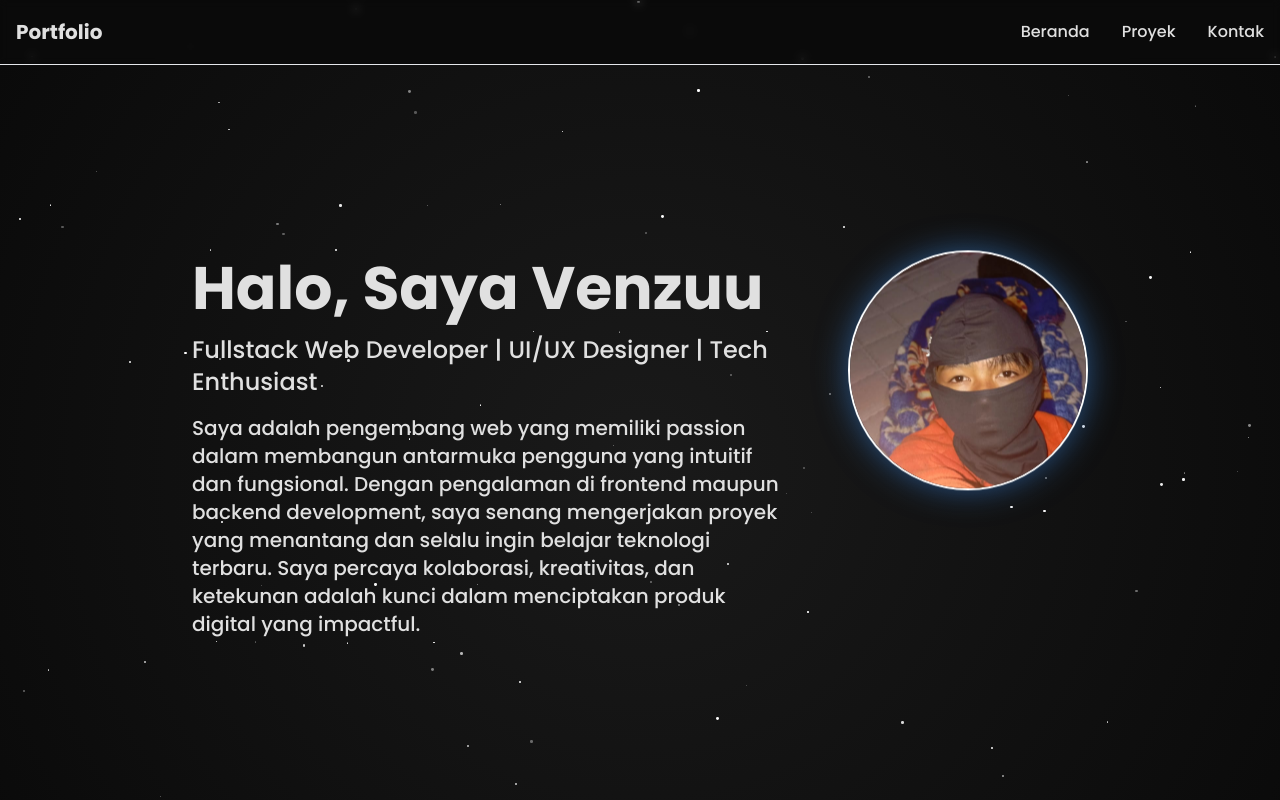
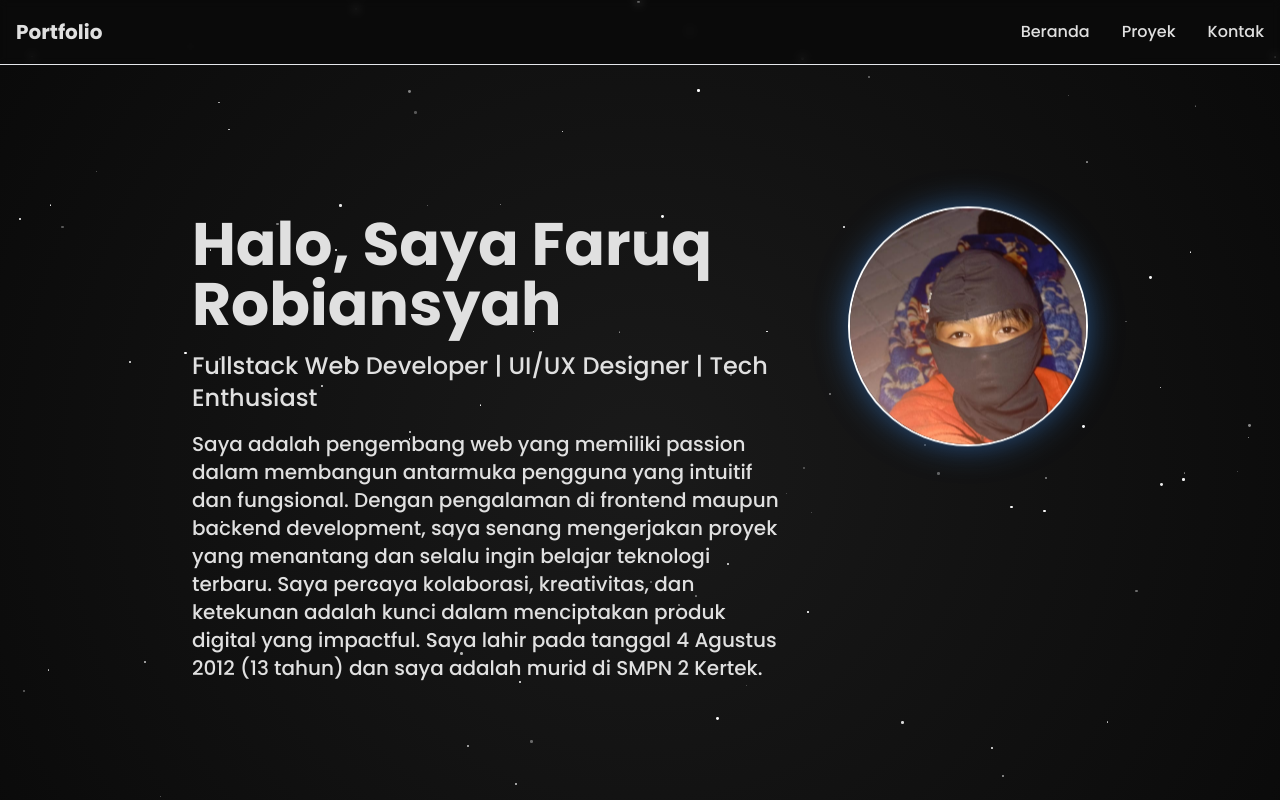
Before and after one commit to venzuuww/Portofolio-simple, a plain HTML site: page index.html in a window 1280 px wide. Shown: the top 800 px of the page. Drawn offline with nearby package versions, Linux system fonts and the light colour scheme.

Commit message:
Little update

```diff
--- a/index.html
+++ b/index.html
@@ -3,7 +3,7 @@
 <head>
     <meta charset="UTF-8" />
     <meta name="viewport" content="width=device-width, initial-scale=1.0" />
-    <title>Beranda - Venzuu</title>
+    <title>Beranda - Faruq R.</title>
     <link rel="stylesheet" href="static/css/style.css" />
     <link href="https://fonts.googleapis.com/css2?family=Poppins:wght@300;500;700&display=swap" rel="stylesheet" />
     <script src="https://cdn.tailwindcss.com"></script>
@@ -34,9 +34,9 @@
         <div class="container mx-auto px-4 py-20">
             <div class="max-w-4xl mx-auto flex flex-col md:flex-row items-center md:items-start md:justify-between gap-16 md:gap-16 text-center md:text-left">
                 <div class="flex-1 md:flex md:flex-col md:items-start md:justify-center scroll-animate scroll-left">
-                    <h1 class="text-4xl md:text-6xl font-bold mb-4 text-space-text">Halo, Saya Venzuu</h1>
+                    <h1 class="text-4xl md:text-6xl font-bold mb-4 text-space-text">Halo, Saya Faruq Robiansyah</h1>
                     <p class="text-xl md:text-2xl text-space-accent mb-4">Fullstack Web Developer | UI/UX Designer | Tech Enthusiast</p>
-                    <p class="text-lg md:text-xl text-space-text/80 mb-8">Saya adalah pengembang web yang memiliki passion dalam membangun antarmuka pengguna yang intuitif dan fungsional. Dengan pengalaman di frontend maupun backend development, saya senang mengerjakan proyek yang menantang dan selalu ingin belajar teknologi terbaru. Saya percaya kolaborasi, kreativitas, dan ketekunan adalah kunci dalam menciptakan produk digital yang impactful.</p>
+                    <p class="text-lg md:text-xl text-space-text/80 mb-8">Saya adalah pengembang web yang memiliki passion dalam membangun antarmuka pengguna yang intuitif dan fungsional. Dengan pengalaman di frontend maupun backend development, saya senang mengerjakan proyek yang menantang dan selalu ingin belajar teknologi terbaru. Saya percaya kolaborasi, kreativitas, dan ketekunan adalah kunci dalam menciptakan produk digital yang impactful. Saya lahir pada tanggal 4 Agustus 2012 (13 tahun) dan saya adalah murid di SMPN 2 Kertek.</p>
                 </div>
                 <div class="flex justify-center md:justify-end scroll-animate scroll-right">
                     <div class="profile-frame">
```
